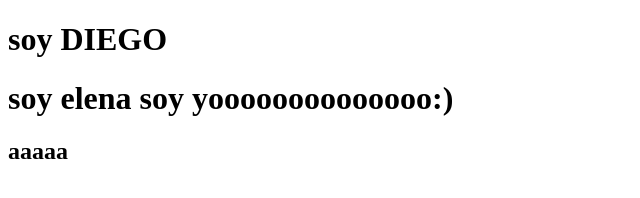
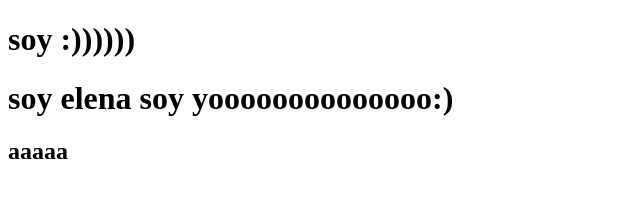
Before and after one commit to Diego-Teacher/ayudaelena, a plain HTML site: page index.html in a window 1280 px wide. Shown: the whole page, without its empty margins (0-640 px from the left). Drawn offline with Linux system fonts and the light colour scheme.

Commit message:
Update index.html

```diff
--- a/index.html
+++ b/index.html
@@ -6,7 +6,7 @@
     <title>Document</title>
 </head>
 <body>
-    <h1>soy DIEGO</h1>
+    <h1>soy :))))))</h1>
     <h1>soy elena soy yoooooooooooooo:)</h1>
     <h2>aaaaa</h2>
 </body>
```
